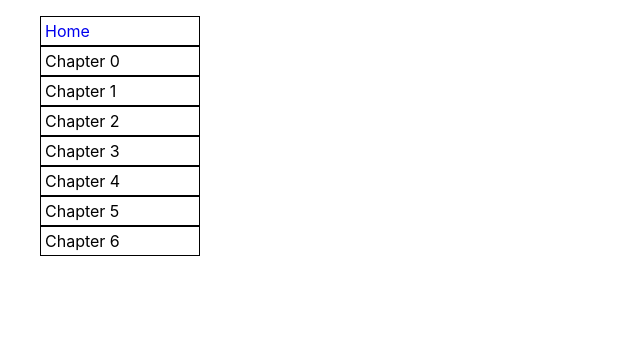
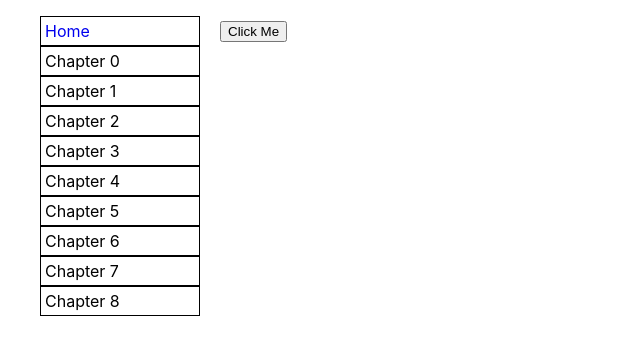
Before and after one commit to chrisminnick/react-js-foundations, a React (Create React App) app in the folder book-code-listings/: page /listing701 in a window 1280 px wide. Shown: the top 346 px of the page, without its empty margins (0-640 px from the left). Built offline with nearby package versions, Linux system fonts and the light colour scheme.

Commit message:
added 801

```diff
--- a/book-code-listings/src/App.js
+++ b/book-code-listings/src/App.js
@@ -74,6 +74,8 @@ import NewsFeed4 from './chapter06/NewsFeed4';
 import CounterClass2 from './chapter06/CounterClass2';
 import CounterClass3 from './chapter06/CounterClass3';
 import CounterClass4 from './chapter06/CounterClass4';
+import EventProps from './chapter07/EventProps';
+import UncontrolledInput from './chapter08/Uncontrolled1';
 
 function App() {
   return (
@@ -330,8 +332,27 @@ function App() {
                 <li>
                   <Link to="/Reminders">Finished Reminders App</Link>
                 </li>
-              </ul>
-              </Collapsible>
+                </ul>
+                </Collapsible>
+                </li>
+                <li>
+                <Collapsible trigger="Chapter 7">
+                <ul>
+                <li>
+                  <Link to="/listing701">Listing 7-01</Link>
+                </li>
+                </ul>
+                </Collapsible>
+                </li>
+                <li>
+                <Collapsible trigger="Chapter 8">
+                <ul>
+                <li>
+                  <Link to="/listing801">Listing 8-01</Link>
+                </li>
+                </ul>
+                </Collapsible>
+
             </li>
 
           </ul>
@@ -550,9 +571,13 @@ function App() {
           <Route path="/Reminders">
             <Reminders />
           </Route>
-          <Route path="/">
+          <Route path="/listing701">
+            <EventProps />
+          </Route>
+          <Route path="/listing801">
+            <UncontrolledInput />
+          </Route>
 
-          </Route>
         </Switch>
       </main>
       </div>
--- /dev/null
+++ b/book-code-listings/src/chapter07/EventProps.js
@@ -0,0 +1,10 @@
+function EventProps(){
+    const logClick=(e)=>{
+        console.dir(e);
+    }
+    return(
+        <button onClick={logClick}>Click Me</button>
+    )
+}
+
+export default EventProps;
--- /dev/null
+++ b/book-code-listings/src/chapter08/Uncontrolled1.js
@@ -0,0 +1,10 @@
+function SignUp(props){
+    return(
+      <form>
+        <input type="text" name="emailAddress" />
+        <button>Sign up for our newsletter</button>
+      </form>
+    )
+  }
+
+export default SignUp;
```
